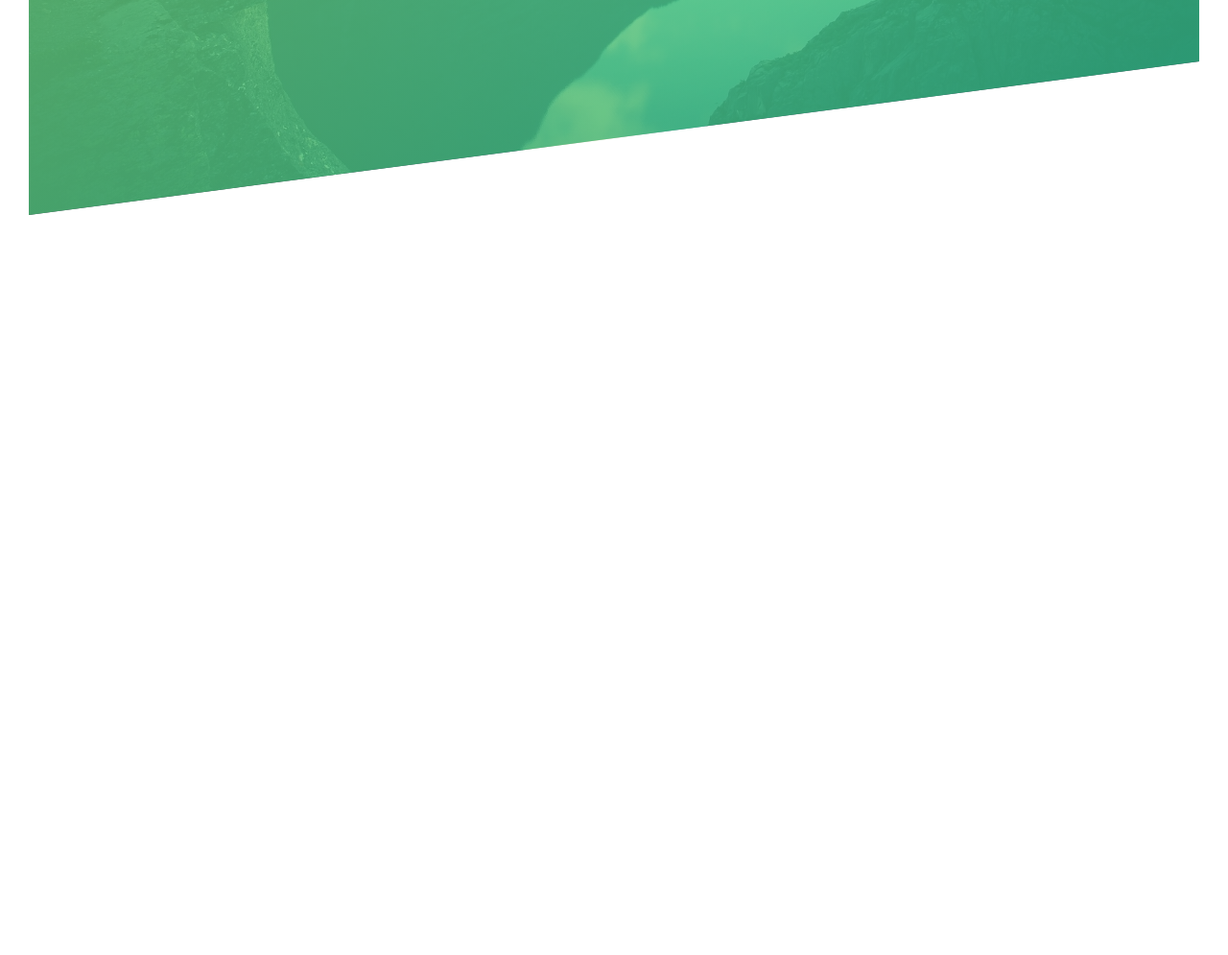
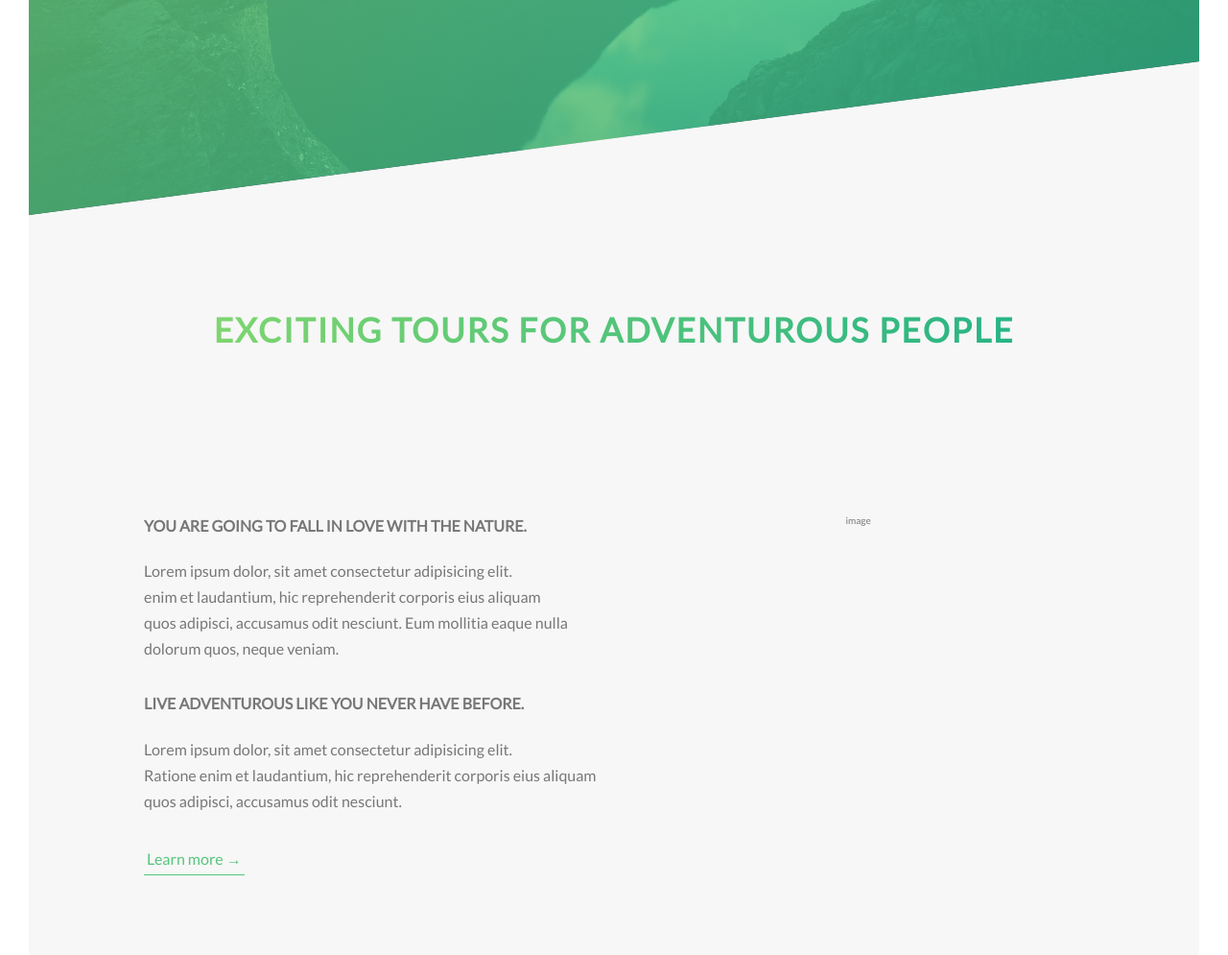
Before and after one commit to PayalBhandwalkar/NatoursWebite, a website: page index.html in a window 1280 px wide. Shown: the part 566-1561 px from the top of the page at 96% size. Before the commit the page ends 820 px from the top, so only its background shows below. Drawn offline with Linux system fonts and the light colour scheme.

Commit message:
commit 3

```diff
--- a/index.html
+++ b/index.html
@@ -30,5 +30,43 @@
 
         </header>
 
+      <main>
+          <section class="section-about">
+              <div class="u-center-text u-margin-bottom-big">
+              <h2 class="heading-secondary">
+                  Exciting tours for adventurous people
+
+              </h2>
+            </div>
+
+            <div class="row">
+                <div class="col-1-of-2">
+                    <h3 class="heading-tertiary u-margin-bottom-small">
+                        You are going to fall in love with the nature.
+                    </h3>
+                    <p class="paragraph">
+                    Lorem ipsum dolor, sit amet consectetur adipisicing elit.<br> enim et laudantium, hic reprehenderit corporis eius aliquam <br> quos adipisci, accusamus odit nesciunt. Eum mollitia eaque nulla<br> dolorum quos, neque veniam.
+                    </p>
+
+                    <h3 class="heading-tertiary u-margin-bottom-small">
+                        Live adventurous like you never have before.
+                    </h3>
+                    <p class="paragraph">
+                       Lorem ipsum dolor, sit amet consectetur adipisicing elit.<br> Ratione enim et laudantium, hic reprehenderit corporis eius aliquam <br> quos adipisci, accusamus odit nesciunt.
+                    </p>
+
+                    <a href="#" class="btn-text">
+                        Learn more &rarr;
+                    </a>
+
+
+                 </div>
+                <div class="col-1-of-2">
+                   image
+                </div>
+            </div>
+          </section>
+      </main>
+
     </body>
 </html>
--- a/sass/abstracts/_mixins.scss
+++ b/sass/abstracts/_mixins.scss
@@ -0,0 +1,7 @@
+@mixin clearfix {
+    &::after {
+        content: "";
+        display: table;
+        clear: both;
+    }
+}
--- a/sass/abstracts/_variables.scss
+++ b/sass/abstracts/_variables.scss
@@ -1,6 +1,15 @@
 $color-primary:  #55c57a;
 $color-primary-light:  #7ed56f;
 $color-primary-dark: #28b485;
+
+$color-grey-light-1: #f7f7f7 ;
+
 $color-white:#fff;
 $color-grey-dark: #777;
 $color-black:#000;
+
+$default-font-size: 1.6rem;
+
+$grid-width: 114rem;
+$gutter-horizontal: 10rem;
+$gutter-vertical: 20rem;
--- a/sass/base/_topography.scss
+++ b/sass/base/_topography.scss
@@ -40,7 +40,36 @@ body{
      animation-timing-function: ease-out;
 
  }
+ }
+ .heading-secondary{
+     font-size: 3.5rem;
+     text-transform: uppercase;
+     font-weight: 700;
+     display: inline-block;
+     background-image: linear-gradient(to right, $color-primary-light, $color-primary-dark);
+     -webkit-background-clip: text;
+     color: transparent;
+     letter-spacing: 2px;
+     transition: all .2s;
 
+     &:hover{
+         transform: skewY(2deg) skewX(15deg) scale(1.1);
+         text-shadow: .5rem 1rem 2rem rgba($color-black, .6);
+     }
+ }
 
+ .heading-tertiary{
+     font-size: $default-font-size;
+     font-weight: 700;
+     text-transform: uppercase;
+ }
+ .paragraph{
+     font-size: $default-font-size;
 
+     &:not(:last-child){
+         margin-bottom: 3rem;
+     }
  }
+ .col-1-of-2{
+     padding: 8rem;
+ }
--- a/sass/base/_utilities.scss
+++ b/sass/base/_utilities.scss
@@ -0,0 +1,12 @@
+.u-center-text{
+    text-align: center;
+}
+.u-margin-bottom-big{
+    margin-bottom: 8rem;
+}
+.u-margin-bottom-medium{
+    margin-bottom: 4rem;
+}
+.u-margin-bottom-small{
+    margin-bottom: 2rem;
+}
--- a/sass/components/_button.scss
+++ b/sass/components/_button.scss
@@ -56,3 +56,27 @@
     }
 
     }
+    .btn-text {
+        &:link,
+        &:visited {
+         font-size: $default-font-size;
+          color: $color-primary;
+          display: inline-block;
+          text-decoration: none;
+          border-bottom: 1px solid $color-primary;
+          padding: 3px;
+          transition: all .2s;
+        }
+
+         &:hover {
+          background-color: $color-primary;
+          color: $color-white;
+          box-shadow: 0 1rem 2rem rgba($color-black, .15);
+          transform: translateY(-2px);
+        }
+
+         &:active{
+            box-shadow: 0 .5rem 1rem rgba($color-black, .15);
+            transform: translateY(0);
+        }
+    }
--- /dev/null
+++ b/sass/layout/_grid.scss
@@ -0,0 +1,21 @@
+.row{
+    max-width: $grid-width;
+    margin: 0 auto;
+
+    &:not(:last-child){
+        margin-bottom: $gutter-vertical;
+    }
+
+    @include clearfix;
+
+    [class^="col-"] {
+
+        float: left;
+
+        &:not(:last-child){
+            margin-right: $gutter-horizontal;
+
+            }
+    }
+
+}
--- a/sass/main.scss
+++ b/sass/main.scss
@@ -11,5 +11,6 @@
 @import "components/button";
 
 @import "layout/header";
+@import "layout/grid";
 
 @import "pages/home";
--- a/sass/pages/_home.scss
+++ b/sass/pages/_home.scss
@@ -0,0 +1,5 @@
+.section-about{
+    background-color: $color-grey-light-1;
+    padding: 25rem 0;
+    margin-top: -20vh;
+}
```
Also changed, not shown: css/style.css.
